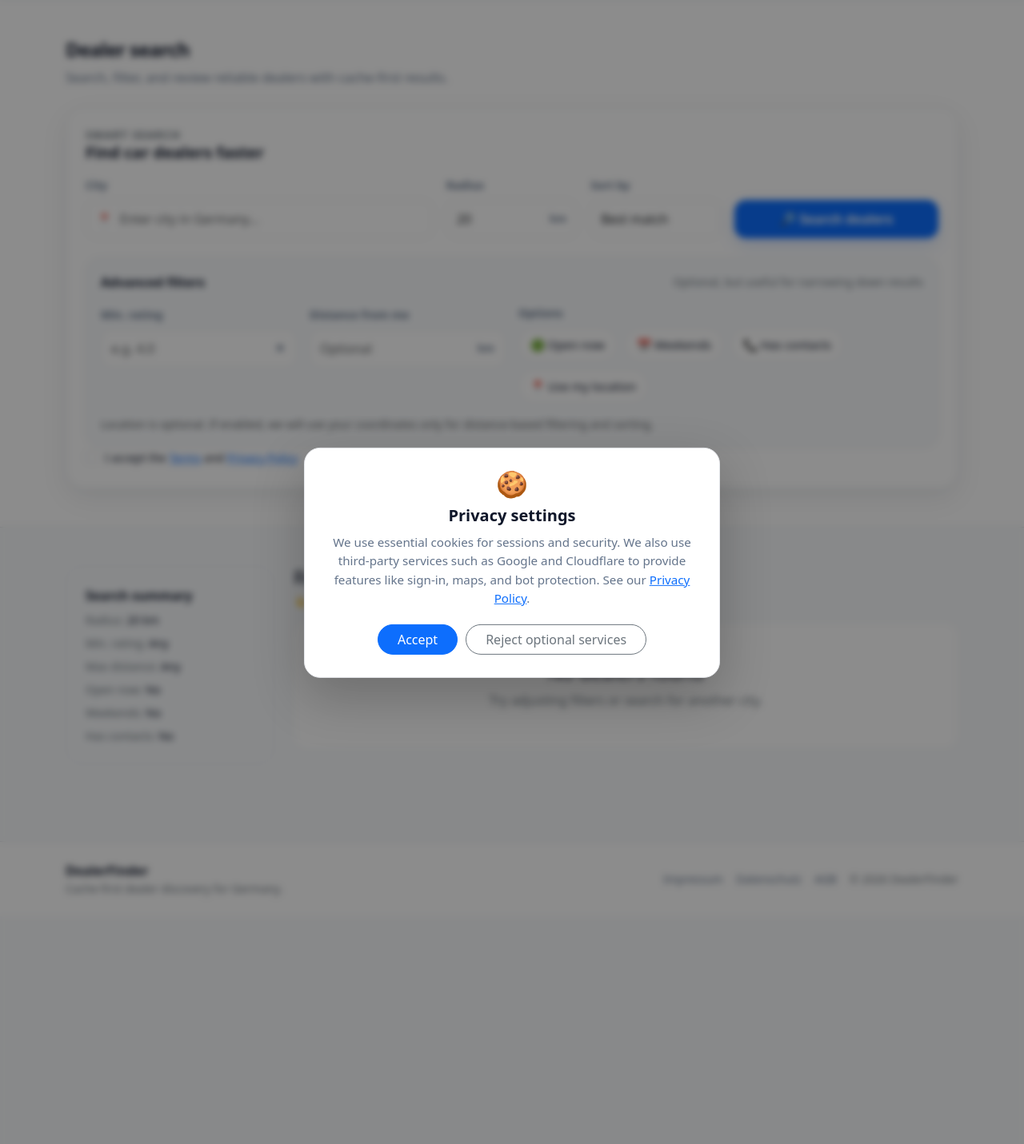
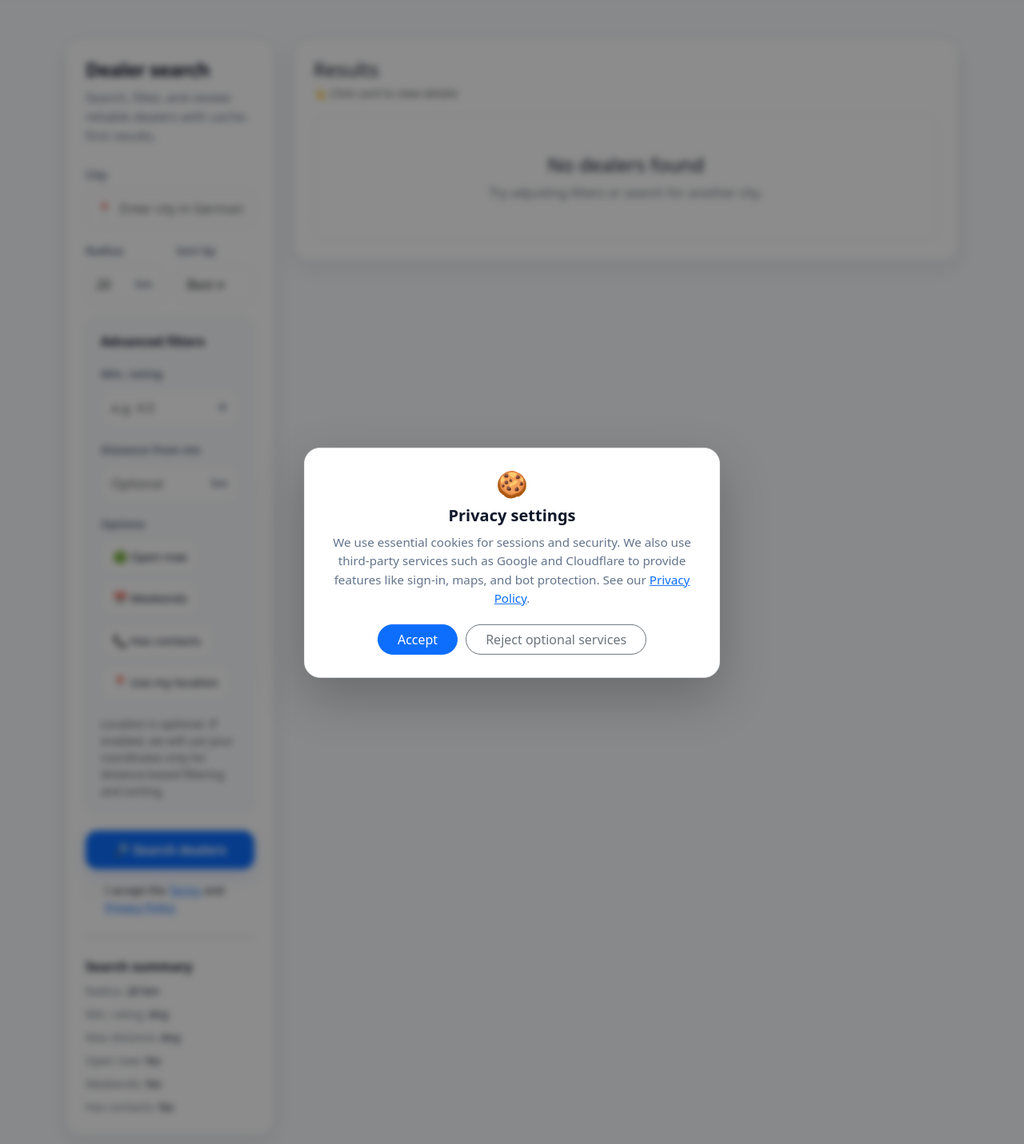
Before and after one commit to p95max/dealerfinder, a Django app: page /search/ in a window 1280 px wide. Shown: the part 73-1504 px from the top of the page at 80% size. Run offline with Django 5.2, Linux system fonts and the light colour scheme; data that the repository does not hold is empty; parts of the project's set-up code (start-up, migrations or seed data) failed here and were passed over.

Commit message:
search page refactor

```diff
--- a/static/css/search-form.css
+++ b/static/css/search-form.css
@@ -158,3 +158,33 @@
 .search-discovery-block {
     padding: 4px 2px 0;
 }
+
+.search-form-sidebar .search-control,
+.search-form-sidebar .form-select {
+    width: 100%;
+}
+
+.search-form-sidebar .search-submit-btn {
+    margin-top: 4px;
+}
+
+.search-form-sidebar .filter-pills {
+    gap: 8px;
+}
+
+.search-form-sidebar .filter-pill span {
+    width: 100%;
+    justify-content: flex-start;
+    padding: 10px 14px;
+    border-radius: 14px;
+}
+
+.search-form-sidebar .quick-chip-list {
+    gap: 8px;
+}
+
+.search-form-sidebar + .search-discovery-block .quick-chip {
+    min-height: 34px;
+    padding: 0 12px;
+    font-size: 0.85rem;
+}
--- a/templates/dealers/search.html
+++ b/templates/dealers/search.html
@@ -4,8 +4,13 @@
 {% block title %}Dealer search — DealerFinder{% endblock %}
 
 {% block content %}
-<section class="border-bottom" style="background: var(--df-surface);">
-    <div class="container py-4 py-lg-5">
+<section class="py-4 py-lg-5">
+    <div class="container">
+        <div class="row g-4 align-items-start">
+
+            <!-- Left panel -->
+            <div class="col-12 col-lg-4 col-xl-3">
+                <div class="surface-card p-4 sticky-panel">
                     <div class="mb-4">
                         <h1 class="section-title mb-2">Dealer search</h1>
                         <p class="section-subtitle mb-0">
@@ -14,16 +19,9 @@
                     </div>
 
                     {% include "includes/_search_form.html" %}
-    </div>
-</section>
 
-<section class="py-5">
-    <div class="container">
-        <div class="row g-4">
+                    <hr class="my-4">
 
-            <!-- Sidebar -->
-            <div class="col-12 col-lg-4 col-xl-3">
-                <div class="surface-card-muted p-4 sticky-panel">
                     <div class="fw-semibold mb-2">Search summary</div>
 
                     {% if city %}
@@ -43,8 +41,9 @@
                 </div>
             </div>
 
-            <!-- Results -->
+            <!-- Right panel -->
             <div class="col-12 col-lg-8 col-xl-9">
+                <div class="surface-card p-4">
 
                     <div class="d-flex justify-content-between align-items-center flex-wrap gap-2 mb-3">
                         <div>
@@ -57,7 +56,6 @@
 
                     {% if dealers %}
                         <div class="d-flex flex-column gap-3">
-
                             {% for d in dealers %}
                                 <article
                                     class="dealer-card p-4 js-open-dealer-modal"
@@ -113,12 +111,10 @@
                                                     <span class="status-badge">⭐ In favorites</span>
                                                 {% endif %}
                                             </div>
-
                                         </div>
                                     </div>
                                 </article>
                             {% endfor %}
-
                         </div>
                     {% else %}
                         <div class="empty-state p-5 text-center">
@@ -129,7 +125,6 @@
                         </div>
                     {% endif %}
 
-                <!-- Pagination -->
                     {% if page_obj.has_other_pages %}
                         <nav class="mt-4">
                             <ul class="pagination justify-content-center">
@@ -156,17 +151,16 @@
 
                 </div>
             </div>
+
+        </div>
     </div>
 </section>
 
 {% include "includes/_dealer_details.html" %}
-
 {% endblock %}
 
 {% block extra_js %}
-
 <script src="{% static 'js/search.js' %}"></script>
 <script src="{% static 'js/favourites.js' %}" defer></script>
 <script src="{% static 'js/dealer-details-modal.js' %}" defer></script>
-
 {% endblock %}
--- a/templates/includes/_search_form.html
+++ b/templates/includes/_search_form.html
@@ -1,13 +1,5 @@
-<form method="get" action="{% url 'dealers:search' %}" id="dealerSearchForm" class="search-form-modern">
-    <div class="search-form-shell surface-card p-3 p-lg-4">
-
-        <div class="d-flex flex-column flex-lg-row align-items-lg-center justify-content-between gap-2 mb-3">
-            <div>
-                <div class="small text-secondary text-uppercase fw-semibold" style="letter-spacing: .08em;">
-                    Smart search
-                </div>
-                <h3 class="h5 mb-0 fw-bold">Find car dealers faster</h3>
-            </div>
+<form method="get" action="{% url 'dealers:search' %}" id="dealerSearchForm" class="search-form-modern search-form-sidebar">
+    <div class="d-flex flex-column gap-3">
 
         {% if city %}
             <div class="small text-secondary">
@@ -15,10 +7,8 @@
                 <span class="fw-semibold" style="color: var(--df-text);">{{ city }}</span>
             </div>
         {% endif %}
-        </div>
 
-        <div class="row g-3 align-items-end">
-            <div class="col-12 col-lg-5">
+        <div>
             <label class="form-label search-label" for="city">City</label>
             <div class="search-input-wrap">
                 <span class="search-input-icon">📍</span>
@@ -37,7 +27,8 @@
             <datalist id="cities-list"></datalist>
         </div>
 
-            <div class="col-6 col-lg-2">
+        <div class="row g-3">
+            <div class="col-6">
                 <label class="form-label search-label" for="radius">Radius</label>
                 <div class="search-input-wrap">
                     <input
@@ -54,7 +45,7 @@
                 </div>
             </div>
 
-            <div class="col-6 col-lg-2">
+            <div class="col-6">
                 <label class="form-label search-label" for="sort">Sort by</label>
                 <select name="sort" id="sort" class="form-select search-control">
                     <option value="score" {% if request.GET.sort == "score" or not request.GET.sort %}selected{% endif %}>
@@ -71,25 +62,16 @@
                     </option>
                 </select>
             </div>
-
-            <div class="col-12 col-lg-3">
-                <button type="submit" class="btn btn-primary search-submit-btn w-100">
-                    🔎 Search dealers
-                </button>
-            </div>
         </div>
 
         <input type="hidden" name="user_lat" id="user_lat" value="{{ request.GET.user_lat }}">
         <input type="hidden" name="user_lng" id="user_lng" value="{{ request.GET.user_lng }}">
 
-        <div class="search-advanced-panel mt-4">
-            <div class="d-flex align-items-center justify-content-between flex-wrap gap-2 mb-3">
-                <div class="fw-semibold">Advanced filters</div>
-                <div class="small text-secondary">Optional, but useful for narrowing down results</div>
-            </div>
+        <div class="search-advanced-panel">
+            <div class="fw-semibold mb-3">Advanced filters</div>
 
-            <div class="row g-3">
-                <div class="col-6 col-lg-3">
+            <div class="d-flex flex-column gap-3">
+                <div>
                     <label class="form-label search-label" for="min_rating">Min. rating</label>
                     <div class="search-input-wrap">
                         <input
@@ -107,7 +89,7 @@
                     </div>
                 </div>
 
-                <div class="col-6 col-lg-3">
+                <div>
                     <label class="form-label search-label" for="max_distance_km">Distance from me</label>
                     <div class="search-input-wrap">
                         <input
@@ -125,8 +107,8 @@
                     </div>
                 </div>
 
-                <div class="col-12 col-lg-6">
-                    <label class="form-label search-label d-block">Options</label>
+                <div>
+                    <label class="form-label search-label d-block mb-2">Options</label>
 
                     <div class="filter-pills">
                         <label class="filter-pill">
@@ -173,21 +155,25 @@
                         </label>
                     </div>
                 </div>
-            </div>
 
-            <div class="mt-3">
+                <div>
                     <div id="locationHelp" class="form-text">
                         Location is optional. If enabled, we will use your coordinates only for distance-based filtering and sorting.
                     </div>
                 </div>
             </div>
+        </div>
+
+        <button type="submit" class="btn btn-primary search-submit-btn w-100">
+            🔎 Search dealers
+        </button>
 
         {% include "includes/_accept_terms_anon.html" %}
     </div>
 </form>
 
 {% if history_cities or popular_cities %}
-<div class="search-discovery-block mt-3">
+    <div class="search-discovery-block mt-4">
         {% if history_cities %}
             <div class="mb-3">
                 <div class="small text-secondary mb-2 fw-semibold">🕘 Recent searches</div>
@@ -215,6 +201,5 @@
                 </div>
             </div>
         {% endif %}
-
     </div>
 {% endif %}
```
Lines whose indentation alone changed are shown as unchanged.
